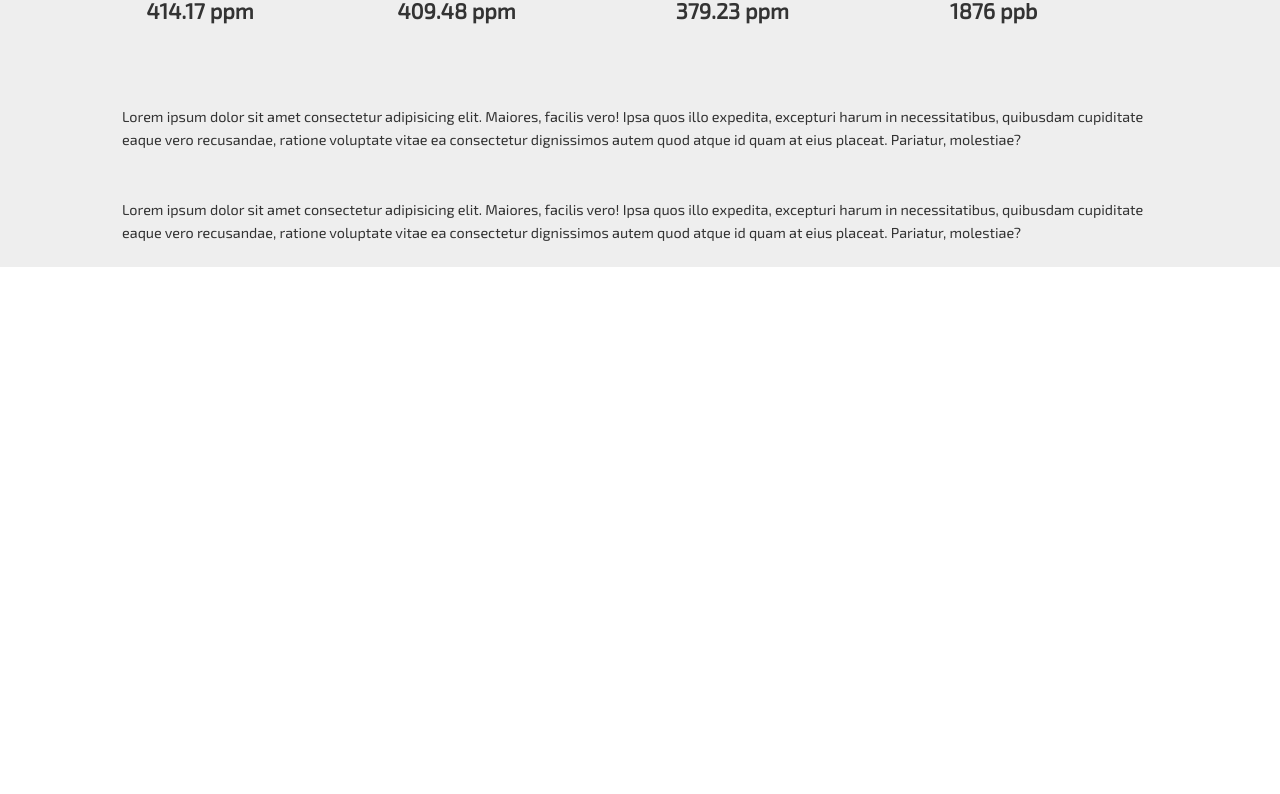
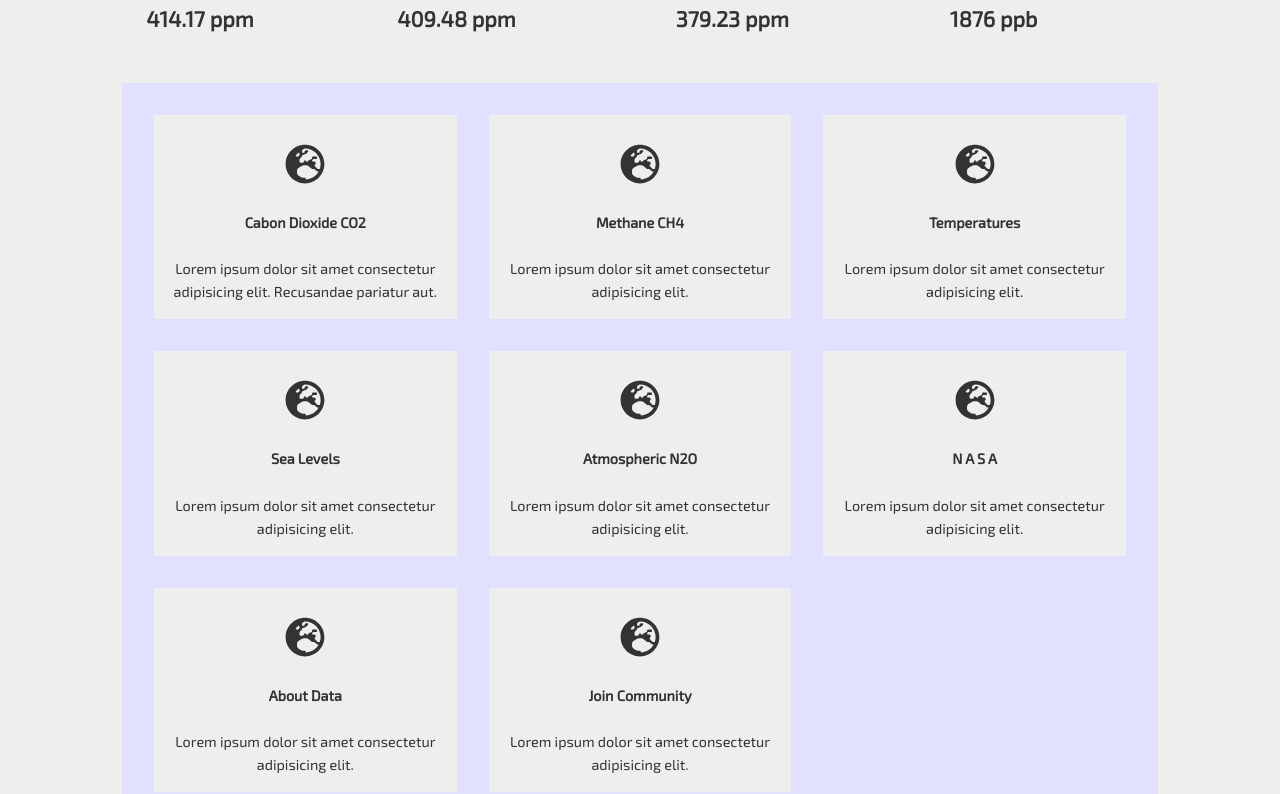
Before and after one commit to TomaszPietrzykowski/climate-monitor-archive, a React (Create React App) app: page / in a window 1280 px wide. Shown: the part 530-1324 px from the top of the page. Before the commit the page ends 800 px from the top, so only its background shows below. Built offline with nearby package versions, Linux system fonts and the light colour scheme.

Commit message:
dashboard rework

```diff
--- a/src/components/Dashboard.js
+++ b/src/components/Dashboard.js
@@ -1,6 +1,7 @@
 import React, { useContext } from "react"
 import { ThemeContext } from "../contexts/ThemeContext"
 import CurrentCarbon from "./CurrentCarbon"
+import DashboardButtons from "./DashboardButtons"
 
 const Dashboard = () => {
   const { isDarkMode, dark, light } = useContext(ThemeContext)
@@ -11,11 +12,17 @@ const Dashboard = () => {
         <div className="dashboard">
           <br />
           <br />
-          <h2 style={{ borderBottom: `1px solid ${theme.accent}` }}>
+          <h2
+            style={{
+              borderBottom: `1px solid ${theme.accent}`,
+              paddingBottom: "0.5rem"
+            }}
+          >
             Dashboard
           </h2>
           <br />
           <CurrentCarbon />
+          <DashboardButtons />
           <br />
           <br />
           <p>
--- /dev/null
+++ b/src/components/DashboardButtons.js
@@ -0,0 +1,108 @@
+import React, { useContext } from "react"
+import { ThemeContext } from "../contexts/ThemeContext"
+import { FontAwesomeIcon } from "@fortawesome/react-fontawesome"
+import { faGlobeEurope } from "@fortawesome/free-solid-svg-icons"
+
+const DashboardButtons = () => {
+  const { isDarkMode, dark, light } = useContext(ThemeContext)
+  const theme = isDarkMode ? dark : light
+  const liststyle = {
+    display: "grid",
+    gridTemplateColumns: "repeat(3, 1fr)",
+    background: theme.bgSecondary,
+    marginTop: "3rem",
+    padding: "1rem"
+  }
+  let btnstyle = {
+    background: theme.bgPrimary,
+    margin: "1rem",
+    padding: "1rem",
+    textAlign: "center"
+  }
+  const iconstyle = {
+    fontSize: "2.5rem",
+    marginBottom: "1rem"
+  }
+  const activeBtn = () => {
+    btnstyle = {
+      background: theme.bgPrimary,
+      margin: "1rem",
+      padding: "1rem",
+      textAlign: "center",
+      border: "1px solid #0d0"
+    }
+  }
+  return (
+    <div style={liststyle}>
+      <div onMouseOver={activeBtn} style={btnstyle}>
+        <h1 style={iconstyle}>
+          <FontAwesomeIcon icon={faGlobeEurope} />
+        </h1>
+        <h4>Cabon Dioxide CO2</h4>
+        <br />
+        <p>
+          Lorem ipsum dolor sit amet consectetur adipisicing elit. Recusandae
+          pariatur aut.
+        </p>
+      </div>
+      <div style={btnstyle}>
+        <h1 style={iconstyle}>
+          <FontAwesomeIcon icon={faGlobeEurope} />
+        </h1>
+        <h4>Methane CH4</h4>
+        <br />
+        <p>Lorem ipsum dolor sit amet consectetur adipisicing elit.</p>
+      </div>
+      <div style={btnstyle}>
+        <h1 style={iconstyle}>
+          <FontAwesomeIcon icon={faGlobeEurope} />
+        </h1>
+        <h4>Temperatures</h4>
+        <br />
+        <p>Lorem ipsum dolor sit amet consectetur adipisicing elit.</p>
+      </div>
+      <div style={btnstyle}>
+        <h1 style={iconstyle}>
+          <FontAwesomeIcon icon={faGlobeEurope} />
+        </h1>
+        <h4>Sea Levels</h4>
+        <br />
+        <p>Lorem ipsum dolor sit amet consectetur adipisicing elit.</p>
+      </div>
+      <div style={btnstyle}>
+        <h1 style={iconstyle}>
+          <FontAwesomeIcon icon={faGlobeEurope} />
+        </h1>
+        <h4>Atmospheric N2O</h4>
+        <br />
+        <p>Lorem ipsum dolor sit amet consectetur adipisicing elit.</p>
+      </div>
+      <div style={btnstyle}>
+        <h1 style={iconstyle}>
+          <FontAwesomeIcon icon={faGlobeEurope} />
+        </h1>
+        <h4>N A S A</h4>
+        <br />
+        <p>Lorem ipsum dolor sit amet consectetur adipisicing elit.</p>
+      </div>
+      <div style={btnstyle}>
+        <h1 style={iconstyle}>
+          <FontAwesomeIcon icon={faGlobeEurope} />
+        </h1>
+        <h4>About Data</h4>
+        <br />
+        <p>Lorem ipsum dolor sit amet consectetur adipisicing elit.</p>
+      </div>
+      <div style={btnstyle}>
+        <h1 style={iconstyle}>
+          <FontAwesomeIcon icon={faGlobeEurope} />
+        </h1>
+        <h4>Join Community</h4>
+        <br />
+        <p>Lorem ipsum dolor sit amet consectetur adipisicing elit.</p>
+      </div>
+    </div>
+  )
+}
+
+export default DashboardButtons
--- a/src/contexts/ThemeContext.js
+++ b/src/contexts/ThemeContext.js
@@ -8,14 +8,14 @@ class ThemeContexProvider extends Component {
     light: {
       text: "#333",
       bgPrimary: "#eee",
-      bgSecondary: "#333",
+      bgSecondary: "rgb(225, 225, 255)",
       accent: "#0d0",
       showcaseInfoBg: "rgba(0,0,0,0.6)"
     },
     dark: {
       text: "#ddd",
       bgPrimary: "#000006",
-      bgSecondary: "#bbb",
+      bgSecondary: "rgba(10,10,20,1)",
       accent: "rgba(153, 0, 51, 1)",
       showcaseInfoBg: "rgba(0,0,0,0.82)"
     }
```
Also changed, not shown: src/components/DashboardBtn.js (deleted, +0 -21 lines).
